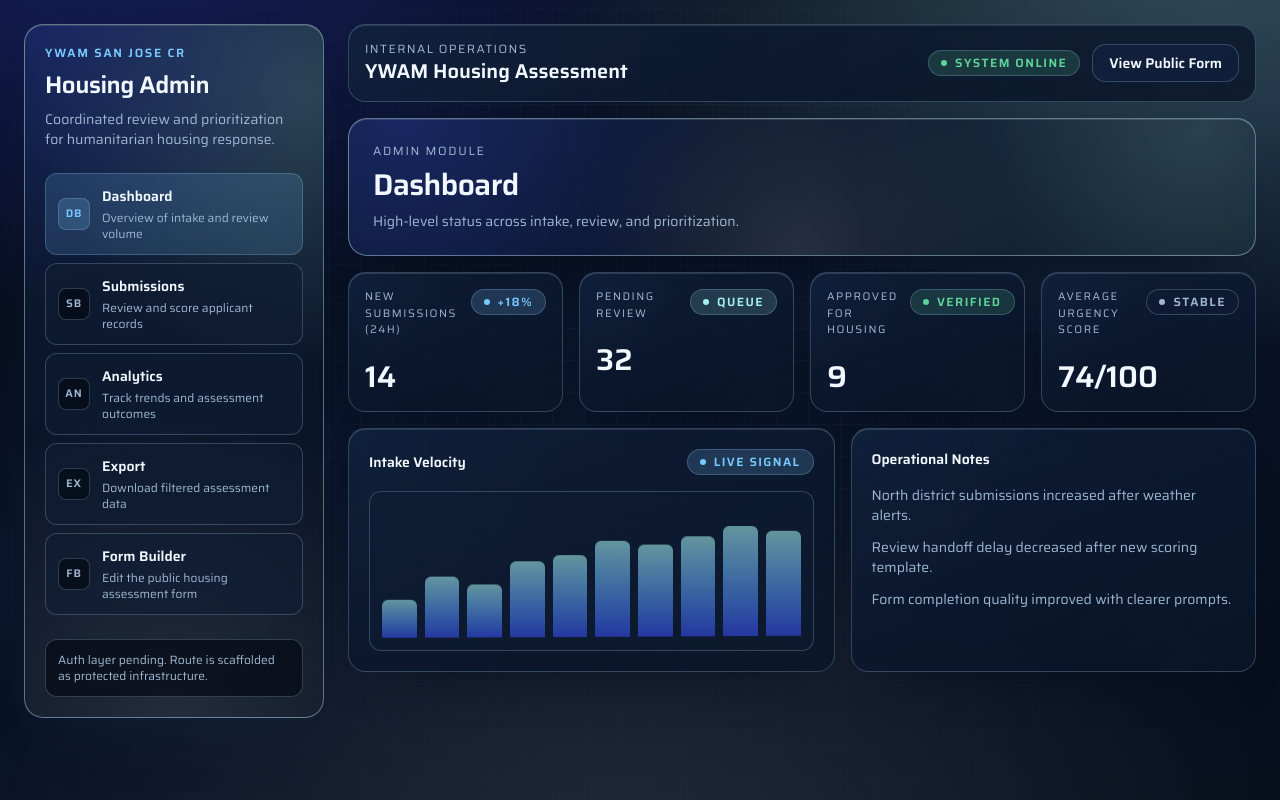
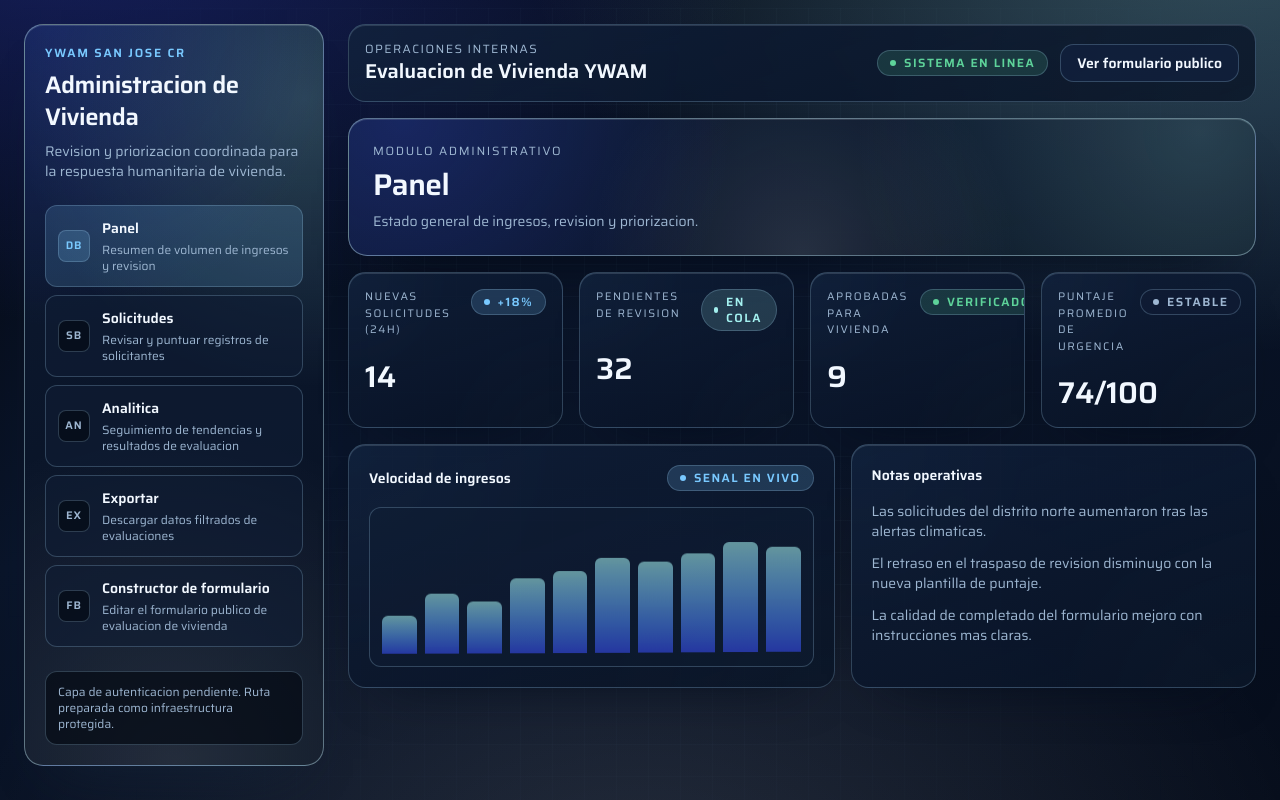
Before and after one commit to ywamsanjosetech/costa-rica-app, a Next.js app: page /admin/dashboard in a window 1280 px wide. Built offline with nearby package versions, Linux system fonts and the light colour scheme.

Commit message:
commit 1234567890abcdef1234567890abcdef12345678

```diff
--- a/app/admin/analytics/page.jsx
+++ b/app/admin/analytics/page.jsx
@@ -5,14 +5,14 @@
 export default function AdminAnalyticsPage() {
   return (
     <SectionShell
-      title="Analytics"
-      subtitle="Assessment trend visibility and humanitarian response metrics."
+      title="Analitica"
+      subtitle="Visibilidad de tendencias de evaluacion y metricas de respuesta humanitaria."
     >
       <section className="grid gap-4 lg:grid-cols-2">
         <article className="panel p-5">
           <div className="flex items-center justify-between gap-3">
-            <p className="text-sm font-semibold text-ink">Submissions by week</p>
-            <StatusPill tone="blue">Rolling 8w</StatusPill>
+            <p className="text-sm font-semibold text-ink">Solicitudes por semana</p>
+            <StatusPill tone="blue">ultimas 8 sem</StatusPill>
           </div>
           <MiniBars bars={[22, 34, 41, 45, 52, 57, 61, 70]} />
         </article>
@@ -20,9 +20,9 @@
         <article className="panel p-5">
           <div className="flex items-center justify-between gap-3">
             <p className="text-sm font-semibold text-ink">
-              Priority score distribution
+              Distribucion de puntajes de prioridad
             </p>
-            <StatusPill tone="pink">High-risk focus</StatusPill>
+            <StatusPill tone="pink">foco de alto riesgo</StatusPill>
           </div>
           <div className="mt-4 rounded-xl border border-line bg-bg-elev/45 p-4">
             <div className="reveal-stagger space-y-3">
--- a/app/admin/dashboard/page.jsx
+++ b/app/admin/dashboard/page.jsx
@@ -4,18 +4,18 @@
 import StatusPill from "@/components/ui/status-pill";
 
 const metrics = [
-  { label: "New submissions (24h)", value: "14", trend: "+18%", tone: "blue" },
-  { label: "Pending review", value: "32", trend: "queue", tone: "pink" },
+  { label: "Nuevas solicitudes (24h)", value: "14", trend: "+18%", tone: "blue" },
+  { label: "Pendientes de revision", value: "32", trend: "en cola", tone: "pink" },
   {
-    label: "Approved for housing",
+    label: "Aprobadas para vivienda",
     value: "9",
-    trend: "verified",
+    trend: "verificado",
     tone: "success",
   },
   {
-    label: "Average urgency score",
+    label: "Puntaje promedio de urgencia",
     value: "74/100",
-    trend: "stable",
+    trend: "estable",
     tone: "neutral",
   },
 ];
@@ -23,8 +23,8 @@
 export default function AdminDashboardPage() {
   return (
     <SectionShell
-      title="Dashboard"
-      subtitle="High-level status across intake, review, and prioritization."
+      title="Panel"
+      subtitle="Estado general de ingresos, revision y priorizacion."
     >
       <section className="grid gap-4 sm:grid-cols-2 xl:grid-cols-4">
         {metrics.map((metric) => (
@@ -35,18 +35,18 @@
       <section className="grid gap-4 lg:grid-cols-[1.2fr_1fr]">
         <article className="panel p-5">
           <div className="flex flex-wrap items-center justify-between gap-2">
-            <p className="text-sm font-semibold text-ink">Intake Velocity</p>
-            <StatusPill tone="blue">Live signal</StatusPill>
+            <p className="text-sm font-semibold text-ink">Velocidad de ingresos</p>
+            <StatusPill tone="blue">senal en vivo</StatusPill>
           </div>
           <MiniBars bars={[28, 45, 39, 56, 61, 71, 68, 74, 82, 78]} />
         </article>
 
         <article className="panel p-5">
-          <p className="text-sm font-semibold text-ink">Operational Notes</p>
+          <p className="text-sm font-semibold text-ink">Notas operativas</p>
           <ul className="mt-4 space-y-3 text-sm text-ink-soft">
-            <li>North district submissions increased after weather alerts.</li>
-            <li>Review handoff delay decreased after new scoring template.</li>
-            <li>Form completion quality improved with clearer prompts.</li>
+            <li>Las solicitudes del distrito norte aumentaron tras las alertas climaticas.</li>
+            <li>El retraso en el traspaso de revision disminuyo con la nueva plantilla de puntaje.</li>
+            <li>La calidad de completado del formulario mejoro con instrucciones mas claras.</li>
           </ul>
         </article>
       </section>
--- a/app/admin/export/page.jsx
+++ b/app/admin/export/page.jsx
@@ -4,30 +4,30 @@
 export default function AdminExportPage() {
   return (
     <SectionShell
-      title="Export"
-      subtitle="Generate scoped data exports for reporting and coordination."
+      title="Exportar"
+      subtitle="Generar exportaciones de datos para reportes y coordinacion."
     >
       <section className="panel space-y-4 p-5">
         <div className="flex flex-wrap items-center justify-between gap-3">
           <p className="text-sm text-ink-soft">
-            Create controlled output packages for donors, leadership, and
-            partner teams.
+            Crear paquetes de salida controlados para donantes, liderazgo y
+            equipos aliados.
           </p>
-          <StatusPill tone="neutral">Audit trail enabled</StatusPill>
+          <StatusPill tone="neutral">Trazabilidad habilitada</StatusPill>
         </div>
         <div className="grid gap-4 md:grid-cols-2">
           <label className="space-y-2">
-            <span className="text-sm font-medium text-ink">Status</span>
+            <span className="text-sm font-medium text-ink">Estado</span>
             <select className="input-lux w-full px-3 py-2 text-sm">
-              <option>All statuses</option>
-              <option>Pending</option>
-              <option>Under Review</option>
-              <option>Approved</option>
-              <option>Denied</option>
+              <option>Todos los estados</option>
+              <option>Pendiente</option>
+              <option>En revision</option>
+              <option>Aprobado</option>
+              <option>Denegado</option>
             </select>
           </label>
           <label className="space-y-2">
-            <span className="text-sm font-medium text-ink">Format</span>
+            <span className="text-sm font-medium text-ink">Formato</span>
             <select className="input-lux w-full px-3 py-2 text-sm">
               <option>CSV</option>
               <option>JSON</option>
@@ -38,7 +38,7 @@
           type="button"
           className="btn-primary px-5 py-2.5 text-sm"
         >
-          Generate Export
+          Generar exportacion
         </button>
       </section>
     </SectionShell>
--- a/app/admin/form-builder/page.jsx
+++ b/app/admin/form-builder/page.jsx
@@ -4,20 +4,20 @@
 const sampleQuestions = [
   {
     id: "Q1",
-    title: "Describe current housing damage",
-    type: "textarea",
+    title: "Describe el dano actual de la vivienda",
+    type: "area de texto",
     required: true,
   },
   {
     id: "Q2",
-    title: "How many people are in your household?",
-    type: "select",
+    title: "Cuantas personas hay en tu hogar?",
+    type: "seleccion",
     required: true,
   },
   {
     id: "Q3",
-    title: "Do you currently have safe sleeping space?",
-    type: "radio",
+    title: "Actualmente tienes un espacio seguro para dormir?",
+    type: "opcion unica",
     required: true,
   },
 ];
@@ -25,14 +25,14 @@
 export default function AdminFormBuilderPage() {
   return (
     <SectionShell
-      title="Form Builder"
-      subtitle="Question management scaffold for DB-driven public assessments."
+      title="Constructor de formulario"
+      subtitle="Estructura de gestion de preguntas para evaluaciones publicas conectadas a la base de datos."
     >
       <section className="panel space-y-4 p-4">
         <div className="flex flex-wrap items-center justify-between gap-3">
-          <StatusPill tone="blue">Active Form: Housing Relief 2026</StatusPill>
+          <StatusPill tone="blue">Formulario activo: Housing Relief 2026</StatusPill>
           <button type="button" className="btn-secondary px-4 py-2 text-sm">
-            Add Question
+            Agregar pregunta
           </button>
         </div>
         {sampleQuestions.map((question, index) => (
@@ -41,13 +41,13 @@
             className="rounded-xl border border-line bg-bg-elev/70 px-4 py-3"
           >
             <p className="text-xs uppercase tracking-[0.08em] text-ink-soft">
-              {question.id} • Position {index + 1}
+              {question.id} • Posicion {index + 1}
             </p>
             <p className="mt-1 text-sm font-semibold text-ink">
               {question.title}
             </p>
             <p className="mt-1 text-xs text-ink-soft">
-              {question.type} • {question.required ? "required" : "optional"}
+              {question.type} • {question.required ? "requerido" : "opcional"}
             </p>
           </article>
         ))}
--- a/app/admin/submissions/page.jsx
+++ b/app/admin/submissions/page.jsx
@@ -4,19 +4,19 @@
 const rows = [
   {
     applicant: "Maria Gutierrez",
-    status: "Pending",
+    status: "Pendiente",
     score: "82",
     submittedAt: "2026-02-19",
   },
   {
     applicant: "Andres Mena",
-    status: "Under Review",
+    status: "En revision",
     score: "67",
     submittedAt: "2026-02-18",
   },
   {
     applicant: "Rosa Nunez",
-    status: "Approved",
+    status: "Aprobado",
     score: "91",
     submittedAt: "2026-02-17",
   },
@@ -24,25 +24,25 @@
 
 export default function AdminSubmissionsPage() {
   const getTone = (status) => {
-    if (status === "Approved") return "success";
-    if (status === "Pending") return "pink";
-    if (status === "Under Review") return "blue";
+    if (status === "Aprobado") return "success";
+    if (status === "Pendiente") return "pink";
+    if (status === "En revision") return "blue";
     return "neutral";
   };
 
   return (
     <SectionShell
-      title="Submissions"
-      subtitle="Queue for applicant review, scoring, and housing decision workflow."
+      title="Solicitudes"
+      subtitle="Cola para revision de solicitantes, puntaje y flujo de decision de vivienda."
     >
       <section className="panel overflow-x-auto p-2">
         <table className="min-w-full text-left text-sm">
           <thead>
             <tr className="border-b border-line text-xs uppercase tracking-[0.09em] text-ink-soft">
-              <th className="px-3 py-3">Applicant</th>
-              <th className="px-3 py-3">Status</th>
-              <th className="px-3 py-3">Score</th>
-              <th className="px-3 py-3">Submitted</th>
+              <th className="px-3 py-3">Solicitante</th>
+              <th className="px-3 py-3">Estado</th>
+              <th className="px-3 py-3">Puntaje</th>
+              <th className="px-3 py-3">Enviado</th>
             </tr>
           </thead>
           <tbody>
--- a/components/admin/admin-nav.jsx
+++ b/components/admin/admin-nav.jsx
@@ -8,7 +8,7 @@
   const pathname = usePathname();
 
   return (
-    <nav aria-label="Admin navigation" className="space-y-2 reveal-stagger">
+    <nav aria-label="Navegacion de administracion" className="space-y-2 reveal-stagger">
       {adminMenu.map((item) => {
         const isActive = pathname === item.href;
 
--- a/components/admin/admin-shell.jsx
+++ b/components/admin/admin-shell.jsx
@@ -12,16 +12,17 @@
               YWAM San Jose CR
             </p>
             <h1 className="mt-2 text-2xl font-semibold text-ink">
-              Housing Admin
+              Administracion de Vivienda
             </h1>
             <p className="mt-2 text-sm text-ink-soft">
-              Coordinated review and prioritization for humanitarian housing
-              response.
+              Revision y priorizacion coordinada para la respuesta humanitaria
+              de vivienda.
             </p>
           </div>
           <AdminNav />
           <div className="rounded-xl border border-line bg-bg-base/70 p-3 text-xs text-ink-soft">
-            Auth layer pending. Route is scaffolded as protected infrastructure.
+            Capa de autenticacion pendiente. Ruta preparada como infraestructura
+            protegida.
           </div>
         </aside>
 
@@ -29,16 +30,16 @@
           <header className="panel flex flex-wrap items-center justify-between gap-3 p-4">
             <div>
               <p className="text-xs uppercase tracking-[0.12em] text-ink-soft">
-                Internal Operations
+                Operaciones internas
               </p>
               <p className="text-xl font-semibold text-ink">
-                YWAM Housing Assessment
+                Evaluacion de Vivienda YWAM
               </p>
             </div>
             <div className="flex flex-wrap items-center gap-3">
-              <StatusPill tone="success">System online</StatusPill>
+              <StatusPill tone="success">Sistema en linea</StatusPill>
               <Link href="/apply/housing-relief-2026" className="btn-secondary px-4 py-2 text-sm">
-                View Public Form
+                Ver formulario publico
               </Link>
             </div>
           </header>
--- a/components/admin/section-shell.jsx
+++ b/components/admin/section-shell.jsx
@@ -3,7 +3,7 @@
     <main className="space-y-4">
       <section className="panel-strong p-6">
         <p className="text-xs uppercase tracking-[0.14em] text-ink-soft">
-          Admin Module
+          Modulo administrativo
         </p>
         <h2 className="mt-2 text-3xl font-semibold text-ink">{title}</h2>
         <p className="mt-2 text-sm text-ink-soft">{subtitle}</p>
--- a/lib/navigation/admin-menu.js
+++ b/lib/navigation/admin-menu.js
@@ -1,32 +1,32 @@
 export const adminMenu = [
   {
-    label: "Dashboard",
+    label: "Panel",
     href: "/admin/dashboard",
-    description: "Overview of intake and review volume",
+    description: "Resumen de volumen de ingresos y revision",
     code: "DB",
   },
   {
-    label: "Submissions",
+    label: "Solicitudes",
     href: "/admin/submissions",
-    description: "Review and score applicant records",
+    description: "Revisar y puntuar registros de solicitantes",
     code: "SB",
   },
   {
-    label: "Analytics",
+    label: "Analitica",
     href: "/admin/analytics",
-    description: "Track trends and assessment outcomes",
+    description: "Seguimiento de tendencias y resultados de evaluacion",
     code: "AN",
   },
   {
-    label: "Export",
+    label: "Exportar",
     href: "/admin/export",
-    description: "Download filtered assessment data",
+    description: "Descargar datos filtrados de evaluaciones",
     code: "EX",
   },
   {
-    label: "Form Builder",
+    label: "Constructor de formulario",
     href: "/admin/form-builder",
-    description: "Edit the public housing assessment form",
+    description: "Editar el formulario publico de evaluacion de vivienda",
     code: "FB",
   },
 ];
```
